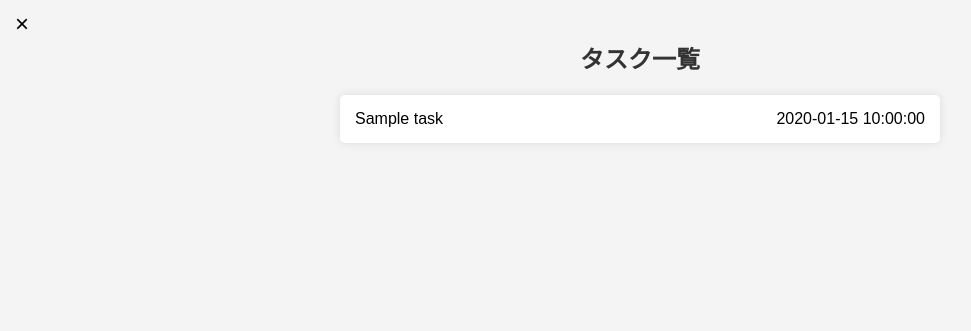
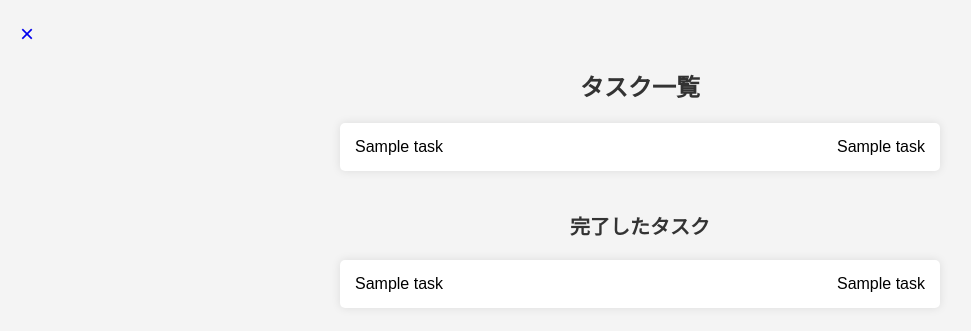
Before and after one commit to rino-0414/web_app, a Flask app: page /task_list in a window 1280 px wide. Shown: the top 331 px of the page, without its empty margins (0-971 px from the left). Run offline with Flask 3, Linux system fonts and the light colour scheme; a database or web service that is not in the repository returns one stand-in record (values such as "Sample title"); some libraries are stand-ins or nearby versions.

Commit message:
期限が近いタスクに不具合アリ。完了機能実装

```diff
--- a/flaskr/main.py
+++ b/flaskr/main.py
@@ -1,6 +1,6 @@
 from flask import Blueprint, render_template, request, redirect, url_for, jsonify
 import psycopg2
-from datetime import date, timedelta
+from datetime import date
 from dotenv import load_dotenv
 import os
 
@@ -30,7 +30,8 @@ def create_tasks_table():
             id SERIAL PRIMARY KEY,
             title TEXT NOT NULL,
             description TEXT,
-            due_date DATE NOT NULL
+            due_date DATE NOT NULL,
+            completed BOOLEAN NOT NULL DEFAULT FALSE
         );
     ''')
     conn.commit()
@@ -44,7 +45,7 @@ create_tasks_table()
 def index():
     conn = get_db_connection()
     cur = conn.cursor()
-    cur.execute('SELECT * FROM tasks WHERE due_date >= %s ORDER BY due_date', (date.today(),))
+    cur.execute('SELECT * FROM tasks WHERE due_date >= %s AND completed = FALSE ORDER BY due_date', (date.today(),))
     tasks = cur.fetchall()
     cur.close()
     conn.close()
@@ -55,7 +56,7 @@ def get_tasks():
     date_str = request.args.get('date')
     conn = get_db_connection()
     cur = conn.cursor()
-    cur.execute('SELECT title, description FROM tasks WHERE due_date = %s', (date_str,))
+    cur.execute('SELECT title, description FROM tasks WHERE due_date = %s AND completed = FALSE', (date_str,))
     tasks = cur.fetchall()
     cur.close()
     conn.close()
@@ -65,7 +66,7 @@ def get_tasks():
 def get_all_tasks():
     conn = get_db_connection()
     cur = conn.cursor()
-    cur.execute('SELECT due_date, title, description FROM tasks')
+    cur.execute('SELECT due_date, title, description, id FROM tasks WHERE completed = FALSE')
     tasks = cur.fetchall()
     cur.close()
     conn.close()
@@ -80,25 +81,44 @@ def add():
 
         conn = get_db_connection()
         cur = conn.cursor()
-        cur.execute('INSERT INTO tasks (title, description, due_date) VALUES (%s, %s, %s)',
-                    (title, description, due_date))
+        cur.execute('INSERT INTO tasks (title, description, due_date) VALUES (%s, %s, %s)', (title, description, due_date))
         conn.commit()
         cur.close()
         conn.close()
         return redirect(url_for('main.index'))
+    return render_template('add.html')
 
-    return render_template('add.html')
+@bp.route('/complete_task/<int:task_id>', methods=['POST'])
+def complete_task(task_id):
+    conn = get_db_connection()
+    cur = conn.cursor()
+    cur.execute('UPDATE tasks SET completed = TRUE WHERE id = %s', (task_id,))
+    conn.commit()
+    cur.close()
+    conn.close()
+    return '', 204
+
+@bp.route('/incomplete_task/<int:task_id>', methods=['POST'])
+def incomplete_task(task_id):
+    conn = get_db_connection()
+    cur = conn.cursor()
+    cur.execute('UPDATE tasks SET completed = FALSE WHERE id = %s', (task_id,))
+    conn.commit()
+    cur.close()
+    conn.close()
+    return '', 204
 
 @bp.route('/task_list')
 def task_list():
     conn = get_db_connection()
     cur = conn.cursor()
-    cur.execute('SELECT id, title, description, due_date FROM tasks ORDER BY due_date')
+    cur.execute('SELECT * FROM tasks WHERE completed = FALSE ORDER BY due_date')
     tasks = cur.fetchall()
+    cur.execute('SELECT * FROM tasks WHERE completed = TRUE ORDER BY due_date')
+    completed_tasks = cur.fetchall()
     cur.close()
     conn.close()
-    current_date = date.today()
-    return render_template('task_list.html', tasks=tasks, current_date=current_date)
+    return render_template('task_list.html', tasks=tasks, completed_tasks=completed_tasks, current_date=date.today())
 
 @bp.route('/edit_task/<int:task_id>', methods=('GET', 'POST'))
 def edit_task(task_id):
--- a/flaskr/static/style.css
+++ b/flaskr/static/style.css
@@ -293,8 +297,6 @@ th, td {
 /* task_list.html 用 */
 #task-list {
     list-style-type: none;
-    padding: 0;
-    margin: 20px 0;
 }
 
 #task-list li {
@@ -310,20 +312,17 @@ th, td {
 
 /* 共通 */
 .back-button {
-    position: absolute;
-    top: 10px;
-    left: 15px;
+    display: inline-block;
+    text-decoration: none;
     background: none;
     border: none;
     font-size: 24px;
-    text-decoration: none;
-    color: black;
     cursor: pointer;
 }
 
 .main-container {
     display: flex;
-    justify-content: center;
+    justify-content: center; /* 中央に寄せる */
     align-items: flex-start;
     padding: 20px 40px; /* 左右のパディングを増やす */
 }
@@ -488,39 +487,15 @@ th, td {
     cursor: pointer;
 }
 
-#task-list {
-    list-style-type: none;
-    padding: 0;
-    margin: 20px 0;
-}
-
-#task-list li {
-    background-color: #fff;
-    margin: 10px 0;
-    padding: 15px;
-    border-radius: 5px;
-    box-shadow: 0 0 10px rgba(0, 0, 0, 0.1);
-    display: flex;
-    justify-content: space-between;
-    align-items: center;
-}
-
 /* メディアクエリで縦長の画面に対応 */
 @media (max-width: 1200px) {
     .main-container {
-        flex-direction: column;
-        align-items: center;
+        justify-content: center;
     }
 
-    .calendar-container, .upcoming-tasks-container {
-        min-width: 600px;
-        margin: 10px 0;
+    .calendar-container {
+        max-width: 75vw;
     }
-
-    th, td {
-        height: 75px; /* 日付のブロックの縦を大きくする */
-    }
-
 }
 
 @media (max-width: 600px) {
--- a/flaskr/templates/task_list.html
+++ b/flaskr/templates/task_list.html
@@ -15,12 +15,42 @@
 
                 $('#popup-title').text(taskTitle);
                 $('#popup-description').text(taskDescription);
+                $('#popup-date').text(taskDueDate);
+                $('#complete-task-button').data('id', taskId);
+                $('#incomplete-task-button').data('id', taskId);
                 $('#edit-task-button').data('id', taskId);
+
+                if ($(this).closest('ul').attr('id') === 'completed-task-list') {
+                    $('#complete-task-button').hide();
+                    $('#incomplete-task-button').show();
+                } else {
+                    $('#complete-task-button').show();
+                    $('#incomplete-task-button').hide();
+                }
+
                 $('#task-popup').show();
             });
 
             $('#popup-close').click(function() {
                 $('#task-popup').hide();
+            });
+
+            $('#complete-task-button').click(function() {
+                var taskId = $(this).data('id');
+                if (confirm("このタスクを完了済みにしますか？")) {
+                    $.post('/complete_task/' + taskId, function() {
+                        location.reload();
+                    });
+                }
+            });
+
+            $('#incomplete-task-button').click(function() {
+                var taskId = $(this).data('id');
+                if (confirm("このタスクを未完了に戻しますか？")) {
+                    $.post('/incomplete_task/' + taskId, function() {
+                        location.reload();
+                    });
+                }
             });
 
             $('#edit-task-button').click(function() {
@@ -34,7 +64,7 @@
     <div class="container">
         <a href="{{ url_for('main.index') }}" class="back-button">×</a>
         <h1>タスク一覧</h1>
-        <ul>
+        <ul id="task-list">
             {% for task in tasks %}
                 <li>
                     <span class="task-title" data-id="{{ task[0] }}" data-description="{{ task[2] }}" data-due-date="{{ task[3] }}">{{ task[1] }}</span>
@@ -46,10 +76,22 @@
                 </li>
             {% endfor %}
         </ul>
+        <h2>完了したタスク</h2>
+        <ul id="completed-task-list">
+            {% for task in completed_tasks %}
+                <li>
+                    <span class="task-title" data-id="{{ task[0] }}" data-description="{{ task[2] }}" data-due-date="{{ task[3] }}">{{ task[1] }}</span>
+                    <span>{{ task[3] }}</span>
+                </li>
+            {% endfor %}
+        </ul>
     </div>
     <div id="task-popup" style="display:none;">
         <h2 id="popup-title"></h2>
+        <p id="popup-date"></p>
         <p id="popup-description"></p>
+        <button id="complete-task-button">完了済みにする</button>
+        <button id="incomplete-task-button" style="display:none;">未完了に戻す</button>
         <button id="edit-task-button">編集</button>
         <button id="popup-close">×</button>
     </div>
```
Also changed, not shown: other parts of flaskr/static/style.css (+32 -10 lines), flaskr/templates/index.html (+14 -1 lines).
